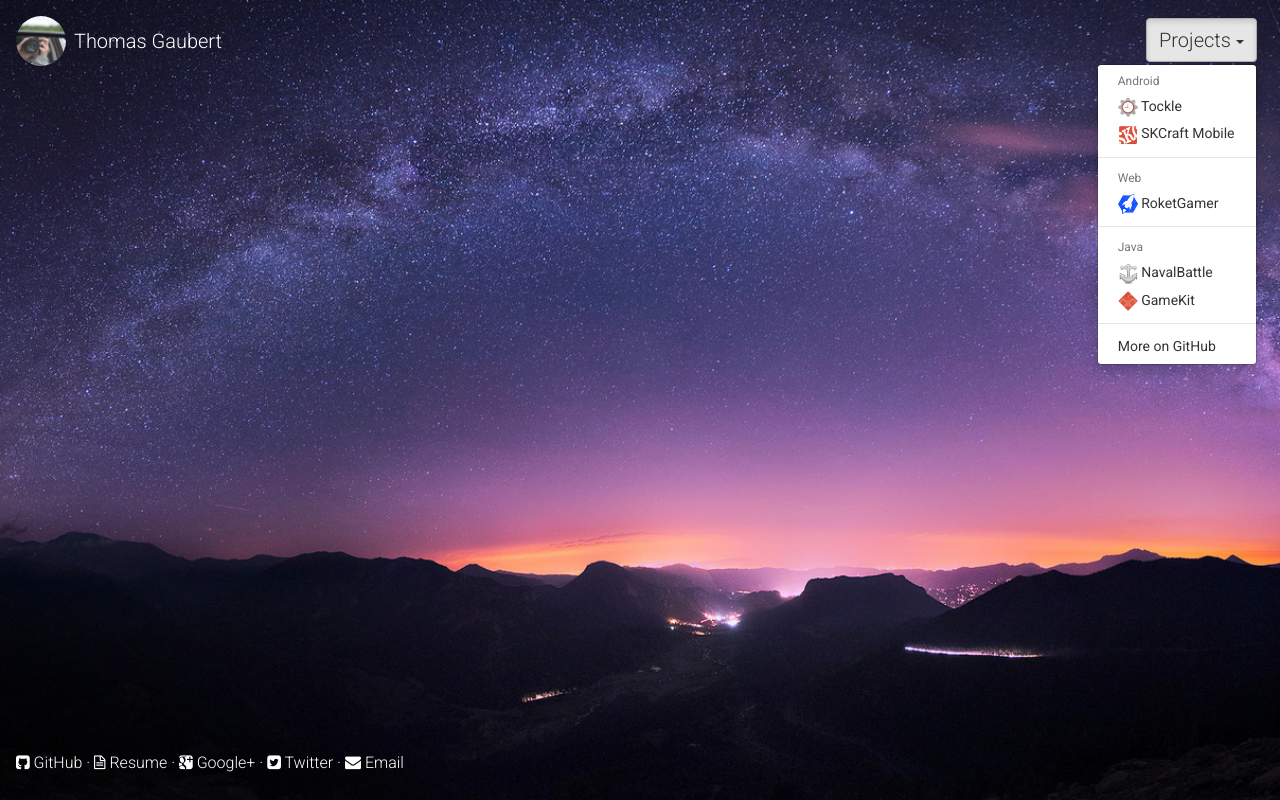
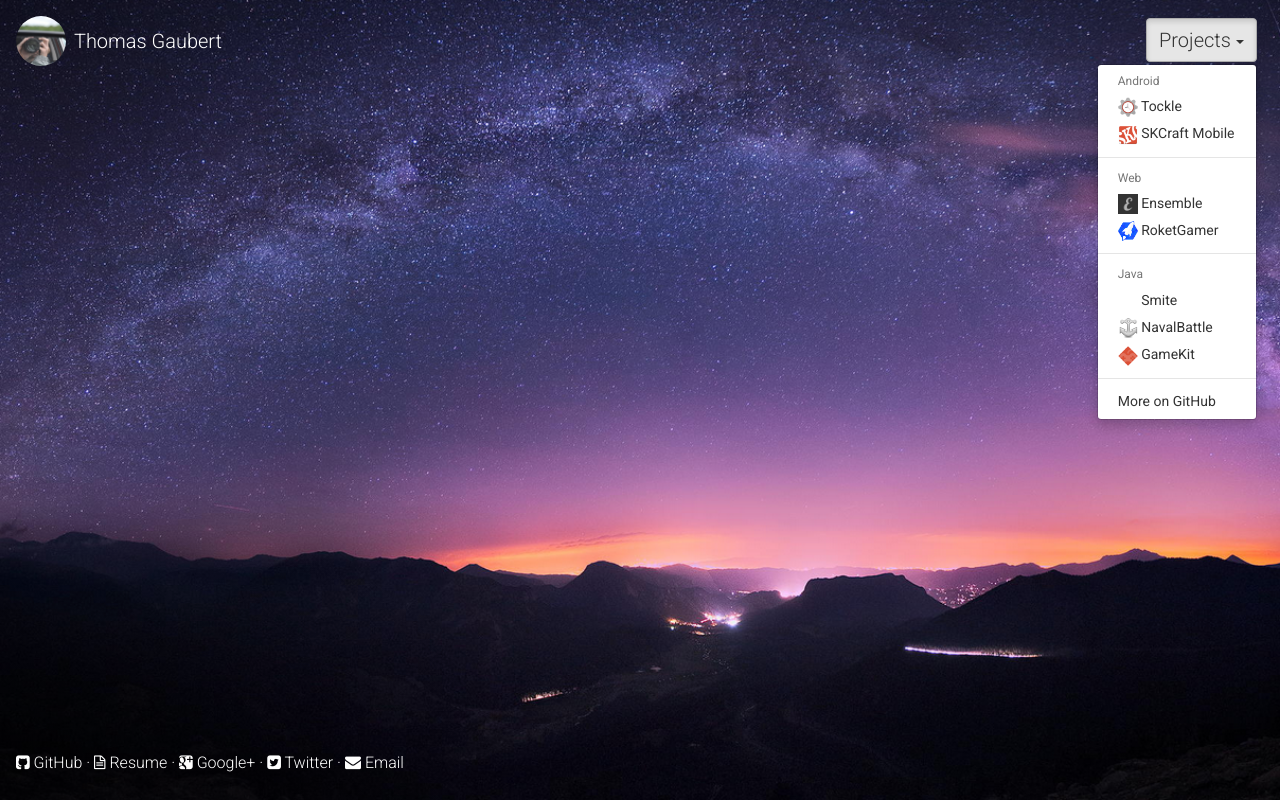
Before and after one commit to TexasGamer/texasgamer.me, a PHP site: page / in a window 1280 px wide, after a click on "Projects". Run offline with PHP 8.4, Linux system fonts and the light colour scheme; some libraries are stand-ins or nearby versions.

Commit message:
Added Ensemble and Smite to projects dropdown

```diff
--- a/index.php
+++ b/index.php
@@ -34,9 +34,11 @@
 					<li><a href="projects/skcraft-mobile"><img src="res/img/skcraft-mobile.png" width="20" height="20" style="vertical-align: middle;"></img> SKCraft Mobile</a></li>
 					<li class="divider"></li>
 					<li class="dropdown-header">Web</li>
+					<li><a href="http://ensembleplayer.me"><img src="res/img/ensemble.png" width="20" height="20" style="vertical-align: middle;"></img> Ensemble</a></li>
 					<li><a href="http://github.com/TexasGamer/roketgamer"><img src="res/img/roketgamer.png" width="20" height="20" style="vertical-align: middle;"></img> RoketGamer</a></li>
 					<li class="divider"></li>
 					<li class="dropdown-header">Java</li>
+					<li><a href="http://github.com/TexasGamer/smite"><img src="res/img/navalbattle.png" width="20" height="20" style="vertical-align: middle; opacity: 0;"></img> Smite</a></li>
 					<li><a href="http://github.com/JPII/NavalBattle"><img src="res/img/navalbattle.png" width="20" height="20" style="vertical-align: middle;"></img> NavalBattle</a></li>
 					<li><a href="http://github.com/JPII/GameKit"><img src="res/img/gamekit.png" width="20" height="20" style="vertical-align: middle;"></img> GameKit</a></li>
 					<li class="divider"></li>
```
Also changed, not shown: res/img/ensemble.png (added).
